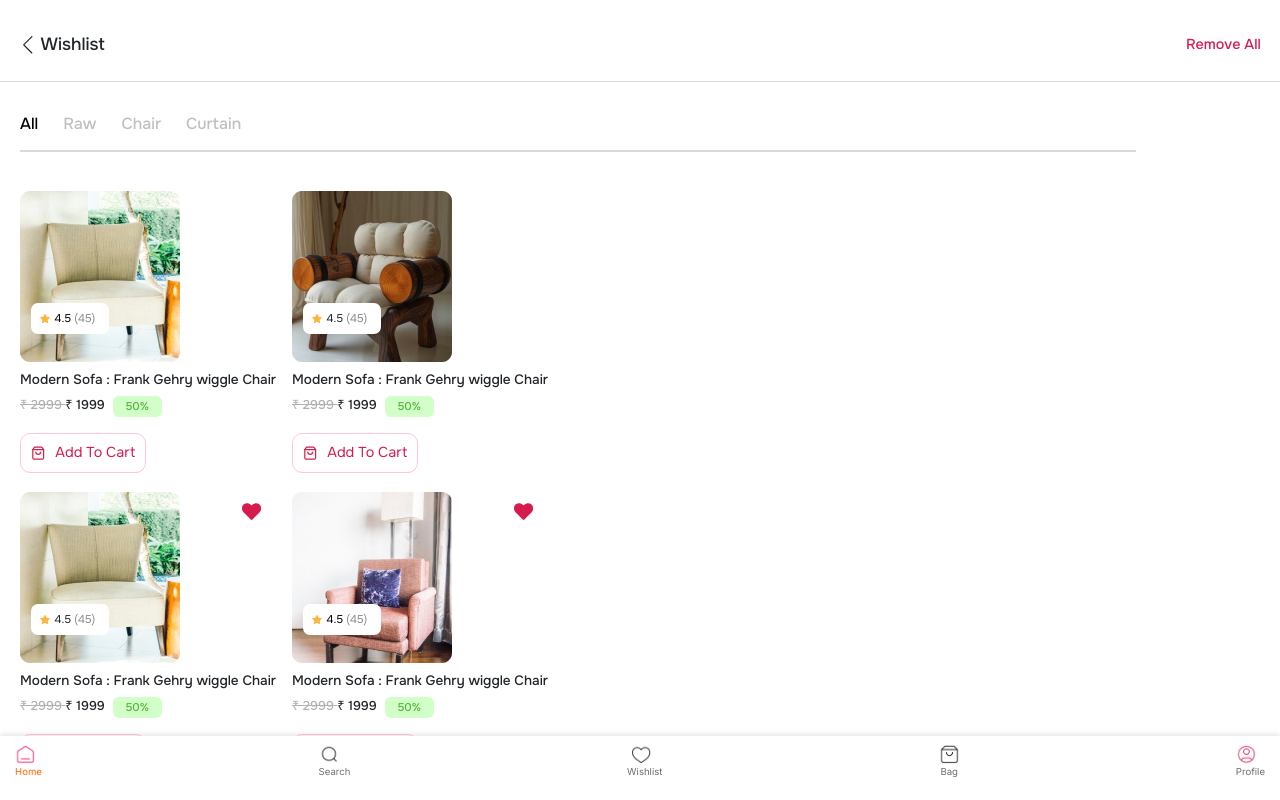
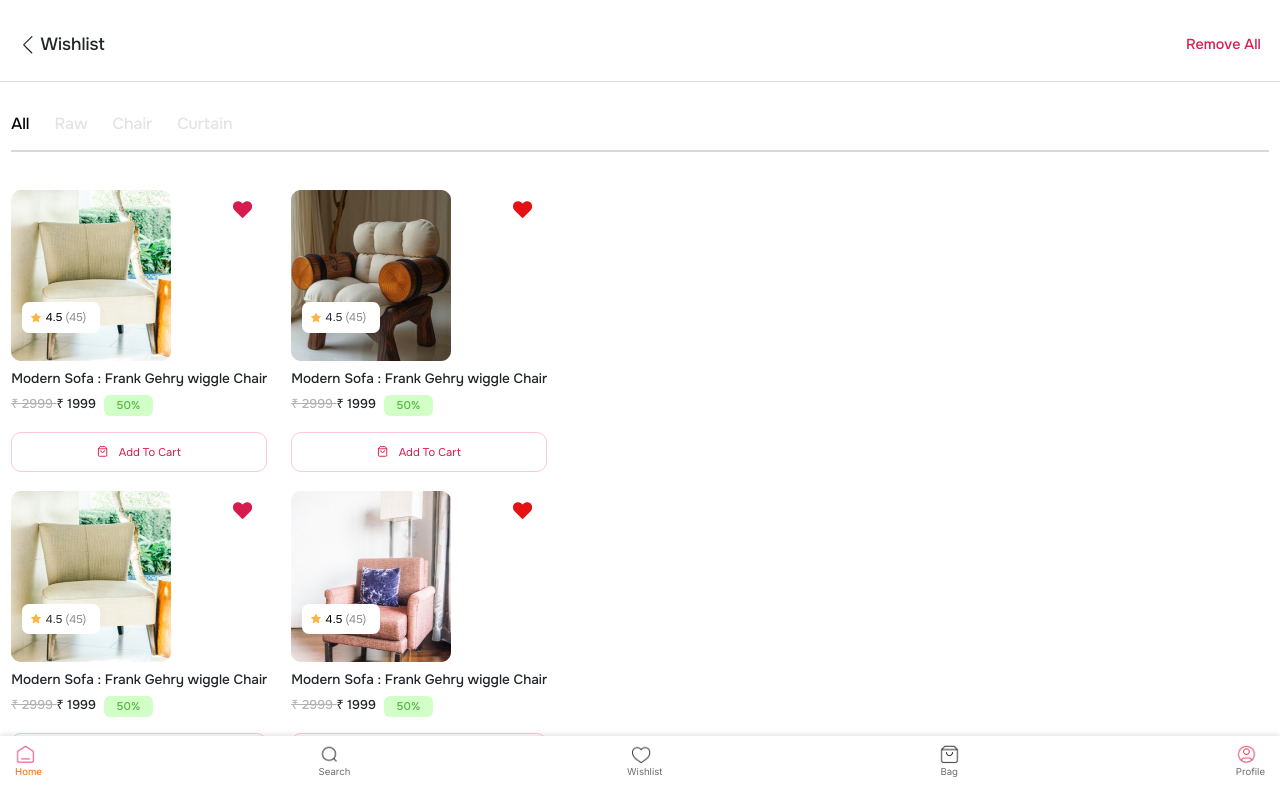
Before and after one commit to Punitpandit1326/keyfurnising, a React (Create React App) app: page /cart in a window 1280 px wide. Both pictures are taken after a click on the element "Wishlist". Built offline with nearby package versions, Linux system fonts and the light colour scheme.

Commit message:
update aligment

```diff
--- a/src/Components/Header/Header.jsx
+++ b/src/Components/Header/Header.jsx
@@ -13,7 +13,7 @@ const Header = ({ title, subtittle }) => {
   return (
     <header className={styles.header}>
       <h6>
-        <SlArrowLeft onClick={handleClick} /> {title}{" "}
+        <SlArrowLeft size={12} onClick={handleClick} /> {title}{" "}
       </h6>
 
     </header>
--- a/src/Components/Header/header.module.css
+++ b/src/Components/Header/header.module.css
@@ -1,6 +1,6 @@
 .header {
     margin: 25px 0 0;
-    padding: 10px 20px;
+    padding: 10px 12px;
     display: flex;
     justify-content: space-between;
     border-bottom: 1px solid #d9d9d9;
--- a/src/Pages/CategoryDetails/category.module.css
+++ b/src/Pages/CategoryDetails/category.module.css
@@ -336,7 +336,7 @@
 }
 
 .product_sec {
-  margin: 1.2rem 0.62rem 0.62rem;
+  margin: 1.2rem 1rem 0.62rem;
   display: flex;
   justify-content: space-between;
 
@@ -358,8 +358,7 @@
 .main_card_section {
   display: flex;
   justify-content: space-between;
-  margin: 0.62rem 0.62rem 0;
-  width: 96%;
+  margin: 0.62rem 1rem 0;
 }
 
 .card_section {
@@ -560,6 +559,12 @@
     font-weight: 600;
   }
 
+  button:active {
+    transform: scale(0.95);
+    opacity: 0.4;
+    background: #d61c4e;
+  }
+
   & button:last-child {
     margin: 0.93rem;
     display: flex;
--- a/src/Pages/CheckOut/checkout.module.css
+++ b/src/Pages/CheckOut/checkout.module.css
@@ -8,7 +8,7 @@
     position: relative;
     overflow-y: scroll;
     height: calc(100vh - 7.5rem);
-    padding: 1.2rem 0.9rem;
+    padding: 1.2rem 0.7rem;
   }
 
   .child_section {
@@ -68,10 +68,9 @@
   }
 
   .btn {
-    margin: 30px 0;
+    margin: 30px 0 10px;
 
     & button {
-      /* margin: 20px 0; */
       display: flex;
       width: 100%;
       height: 2.8rem;
@@ -85,6 +84,12 @@
       font-size: 0.9rem;
       font-weight: 600;
       border: none;
+    }
+
+    button:active {
+      transform: scale(0.95);
+      opacity: 0.4;
+      background: #d61c4e;
     }
   }
 }
--- a/src/Pages/MyCart/cart.module.css
+++ b/src/Pages/MyCart/cart.module.css
@@ -15,7 +15,7 @@
     position: relative;
     overflow-y: scroll;
     height: calc(100vh - 7.5rem);
-    padding: 1.2rem 0.93rem;
+    padding: 1.2rem 0.7rem;
   }
 
   .child_section {
@@ -69,7 +69,7 @@
 
     .icon {
       position: absolute;
-      right: .62rem;
+      right: 0.62rem;
       top: 0;
       font-size: 1.2rem;
     }
@@ -88,7 +88,7 @@
     & span {
       font-family: Onest;
       font-size: 0.9rem;
-      font-weight: 400;
+      font-weight: 500;
     }
 
     & h6 {
@@ -120,5 +120,11 @@
       font-weight: 600;
       border: none;
     }
+
+    button:active {
+      transform: scale(0.95);
+      opacity: 0.4;
+      background: #d61c4e;
+    }
   }
 }
--- a/src/Pages/Payment/Payment.jsx
+++ b/src/Pages/Payment/Payment.jsx
@@ -1,38 +1,13 @@
-import React, { useState, useEffect } from "react";
+import React from "react";
 import styles from "./pay.module.css";
-import { IoIosWifi, IoMdAlarm, IoMdBluetooth } from "react-icons/io";
-import { FaSignal } from "react-icons/fa";
-import { LuBatteryFull } from "react-icons/lu";
-import { Link } from "react-router-dom";
+import { Link, useNavigate } from "react-router-dom";
 
 const Payment = () => {
-  // const [time, setTime] = useState(new Date());
-
-  // useEffect(() => {
-  //   const interval = setInterval(() => {
-  //     setTime(new Date());
-  //   }, 1000);
-
-  //   return () => clearInterval(interval);
-  // }, []);
-
-  // const formattedTime = time.toLocaleTimeString("en-US", {
-  //   hour: "2-digit",
-  //   minute: "2-digit",
-  // });
+  const navigate = useNavigate()
 
   return (
     <React.Fragment>
-      {/* <div className={styles.header}>
-        <p> {formattedTime}</p>
-        <div className={styles.icon}>
-          <IoMdAlarm />
-          <IoMdBluetooth />
-          <IoIosWifi />
-          <FaSignal />
-          <LuBatteryFull style={{ marginTop: "-3px" }} size={22} />
-        </div>
-      </div> */}
+
 
       <div className={styles.main_section}>
         <h6>Acknowledgement </h6>
@@ -45,7 +20,7 @@ const Payment = () => {
         </div>
 
         <div className={styles.btn_section}>
-          <button>Explore More Products</button>
+          <button onClick={() => navigate(`/category`)}>Explore More Products</button>
           <Link to={"/orderdetails"}>View Order Details</Link>
         </div>
       </div>
--- a/src/Pages/Payment/pay.module.css
+++ b/src/Pages/Payment/pay.module.css
@@ -47,7 +47,7 @@
     justify-content: center;
     align-items: center;
     flex-direction: column;
-    gap: 10px;
+    gap: 15px;
 
     & button {
       margin: 0;
@@ -66,6 +66,12 @@
       border: none;
     }
 
+    button:active {
+      transform: scale(0.95);
+      opacity: 0.4;
+      background: #d61c4e;
+    }
+
     & a {
       color: #000;
       text-decoration: none;
--- a/src/Pages/Wishlist/Wishlist.jsx
+++ b/src/Pages/Wishlist/Wishlist.jsx
@@ -8,11 +8,16 @@ import Footer from "../../Components/Footer/Footer";
 
 const Wishlist = () => {
   const navigate = useNavigate();
+  // const [isActive, setIsActive] = useState(false);
   const [activeTab, setActiveTab] = useState("All");
 
   const handleTabClick = (tab) => {
     setActiveTab(tab);
   };
+
+  // const handleClick = () => {
+  //   setIsActive(!isActive);
+  // };
 
   return (
     <React.Fragment>
@@ -28,7 +33,7 @@ const Wishlist = () => {
           <p
             onClick={() => handleTabClick("All")}
             style={{
-              color: activeTab === "All" ? "black" : "silver",
+              color: activeTab === "All" ? "#000" : "#e3e3e3",
             }}
           >
             All
@@ -36,7 +41,7 @@ const Wishlist = () => {
           <p
             onClick={() => handleTabClick("Raw")}
             style={{
-              color: activeTab === "Raw" ? "black" : "silver",
+              color: activeTab === "Raw" ? "#000" : "#e3e3e3",
             }}
           >
             Raw
@@ -44,7 +49,7 @@ const Wishlist = () => {
           <p
             onClick={() => handleTabClick("Chair")}
             style={{
-              color: activeTab === "Chair" ? "black" : "silver",
+              color: activeTab === "Chair" ? "#000" : "#e3e3e3",
             }}
           >
             Chair
@@ -52,7 +57,7 @@ const Wishlist = () => {
           <p
             onClick={() => handleTabClick("Curtain")}
             style={{
-              color: activeTab === "Curtain" ? "black" : "silver",
+              color: activeTab === "Curtain" ? "#000" : "#e3e3e3",
             }}
           >
             Curtain
@@ -64,10 +69,11 @@ const Wishlist = () => {
             <div className={styles.main_section}>
               {/* ---------1st-------- */}
 
-              <div className="d-flex gap-3">
+              <div className="d-flex gap-4">
                 <div>
                   <div className={styles.card_section}>
                     <img src="/images/sofa.png" alt="sofa" />
+                    <FaHeart className={styles.heart_icon_first} />
                     <h6>Modern Sofa : Frank Gehry wiggle Chair </h6>
                     <div className="d-flex gap-2">
                       <p>
@@ -90,6 +96,7 @@ const Wishlist = () => {
                 <div>
                   <div className={styles.card_section_2}>
                     <img src="/images/sofa-3.png" alt="sofa" />
+                    <FaHeart className={styles.heart_icon} />
                     <h6>Modern Sofa : Frank Gehry wiggle Chair </h6>
                     <div className="d-flex gap-2">
                       <p>
@@ -100,6 +107,7 @@ const Wishlist = () => {
                   </div>
                   <div className={styles.rating_section_2}>
                     <img src="/images/star.png" alt="star" />
+
                     <p>
                       4.5 <span>(45)</span>
                     </p>
@@ -112,7 +120,7 @@ const Wishlist = () => {
 
               {/* ---------2st-------- */}
 
-              <div className="d-flex gap-3">
+              <div className="d-flex gap-4">
                 <div>
                   <div className={`${styles.card_section} ${styles.card3}`}>
                     <img src="/images/sofa.png" alt="sofa" />
--- a/src/Pages/Wishlist/wishlist.module.css
+++ b/src/Pages/Wishlist/wishlist.module.css
@@ -26,7 +26,7 @@
   position: relative;
   overflow-y: scroll;
   height: calc(100vh - 7.5rem);
-  padding: 20px;
+  padding: 1.2rem .7rem;
 
   .status {
     display: flex;
@@ -49,13 +49,15 @@
   position: absolute;
   left: 0;
   bottom: 0;
-  width: 90%;
+  width: 100%;
   margin: 0 auto;
   height: 2px;
   background-color: #d9d9d9;
 }
 
 .card_section {
+  position: relative;
+
   & h6 {
     padding-top: 0.62rem;
     font-family: Onest;
@@ -91,6 +93,14 @@
     font-family: Onest;
     font-size: 0.7rem;
     font-weight: 500;
+  }
+
+  .heart_icon_first{
+    position: absolute;
+    top: 0.62rem;
+    right: 0.93rem;
+    font-size: 1.2rem;
+    color: #d61c4e;
   }
 }
 
@@ -175,8 +185,15 @@
       top: 0.62rem;
       right: 0.93rem;
       font-size: 1.2rem;
-      color: #d61c4e;
+      color: #e41212;
+      transition: color 0.3s ease;
+/*
+      .active {
+        color: red;
+      } */
+
     }
+
   }
 
   .rating_section {
@@ -293,10 +310,10 @@
     margin-top: -1.8rem;
     color: #d61c4e;
     font-family: Onest;
-    font-size: 0.9rem;
+    font-size: 0.7rem;
     font-weight: 400;
     display: flex;
-    width: auto;
+    width: 100%;
     height: 2.5rem;
     padding: 0.62rem;
     justify-content: center;
```
